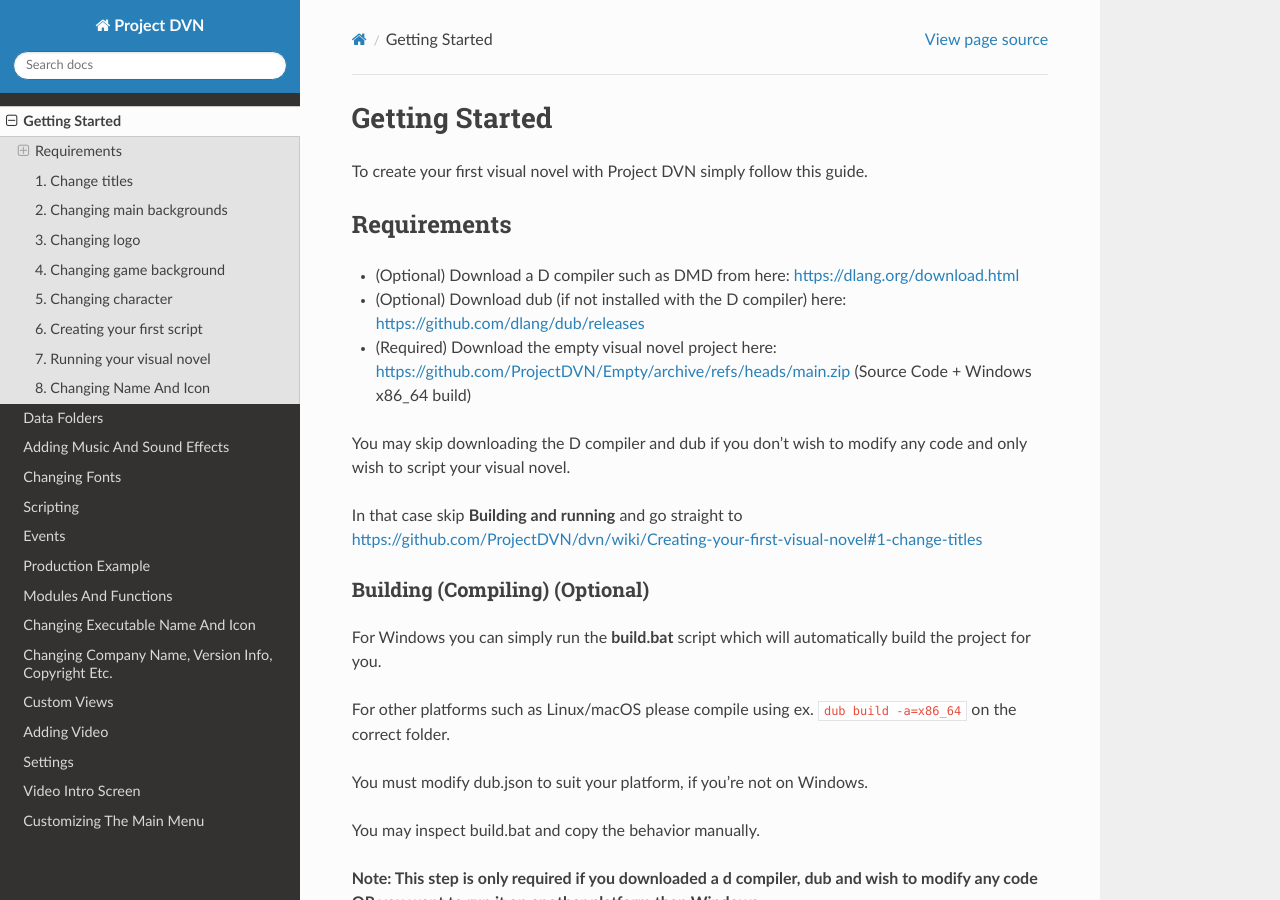
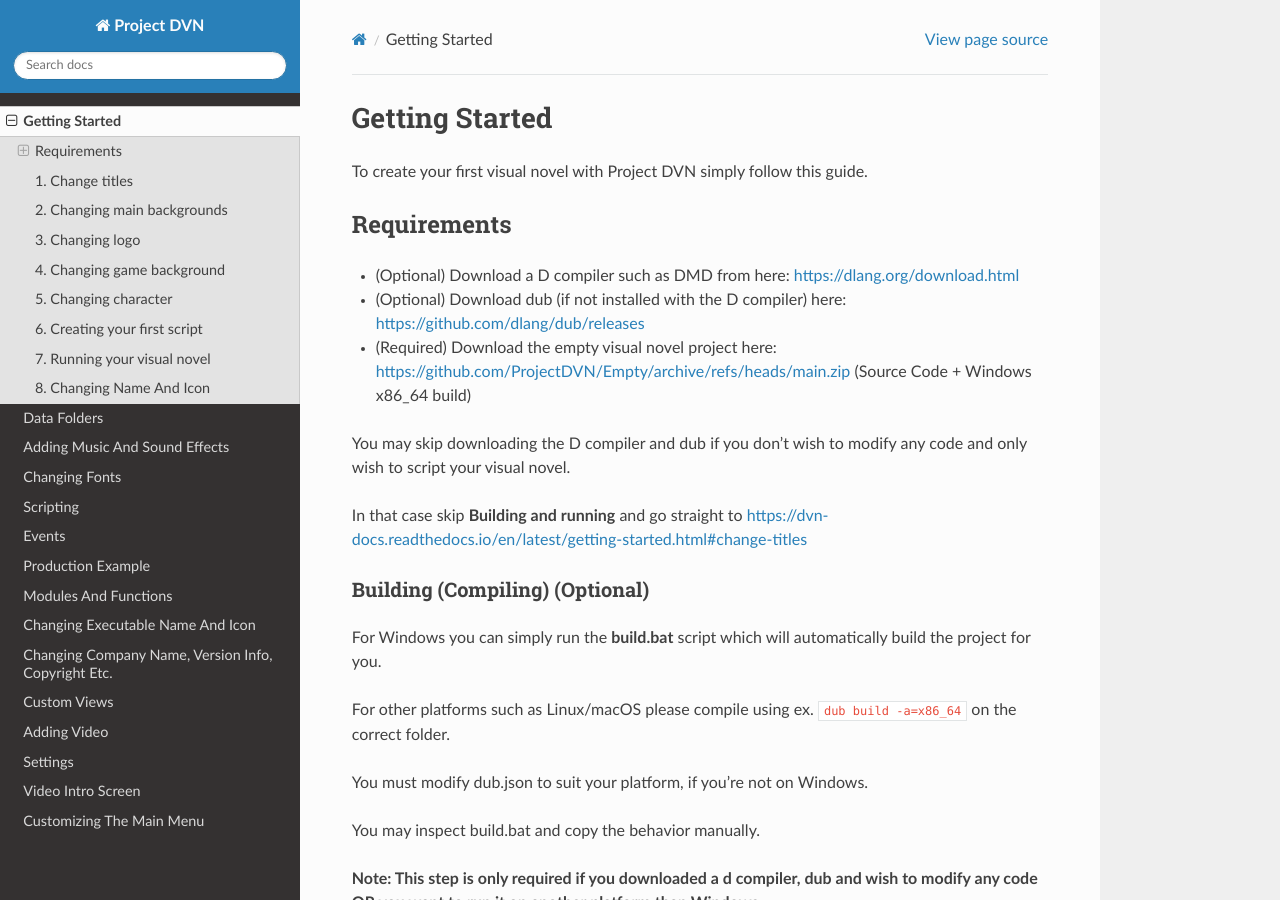
Before and after one commit to ProjectDVN/dvn-docs, a Sphinx documentation site: the page built from docs/source/getting-started.rst, in a window 1280 px wide and 900 px high. Built offline with Sphinx 7.4.7 and the Read the Docs theme 3.1.0, drawn with Linux system fonts in a browser that asks for light colours; some of the changed lines change nothing that is shown.

Commit message:
Update getting-started.rst

```diff
--- a/docs/source/getting-started.rst
+++ b/docs/source/getting-started.rst
@@ -19,7 +19,7 @@
 modify any code and only wish to script your visual novel.
 
 In that case skip **Building and running** and go straight to
-https://github.com/ProjectDVN/dvn/wiki/Creating-your-first-visual-novel#1-change-titles
+https://dvn-docs.readthedocs.io/en/latest/getting-started.html#change-titles
 
 Building (Compiling) (Optional)
 ~~~~~~~~~~~~~~~~~~~~~~~~~~~~~~~
```
